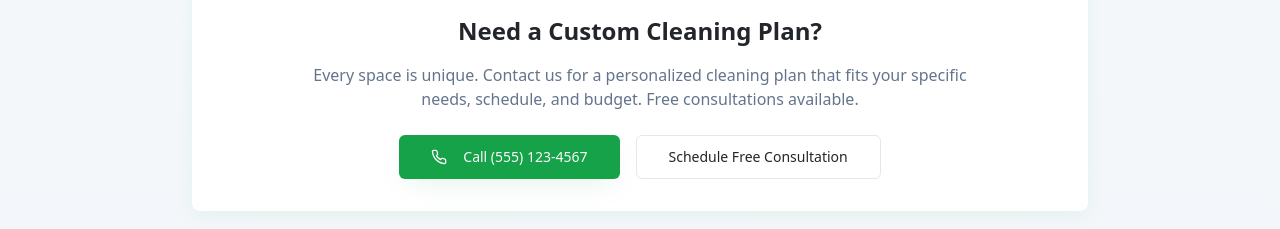
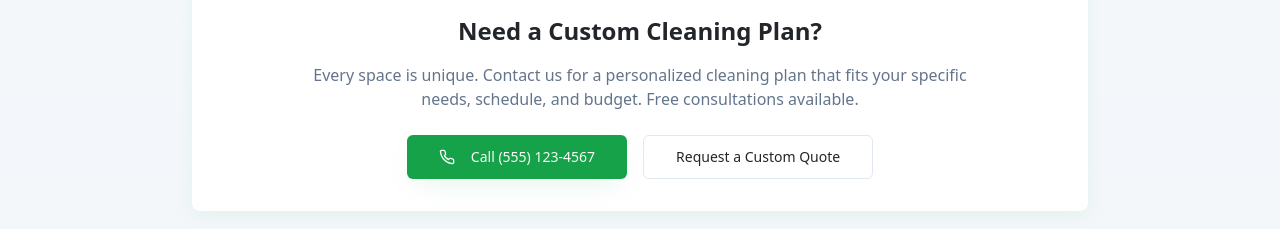
Before and after one commit to alexandertfranco/ecoease-clean-website, a React (Vite) app: page / in a window 1280 px wide. Shown: the part 2160-2389 px from the top of the page. Built offline with nearby package versions, Linux system fonts and the light colour scheme.

Commit message:
Update button text
Changed button text to "Request a Custom Quote".

```diff
--- a/src/components/Services.tsx
+++ b/src/components/Services.tsx
@@ -170,7 +170,7 @@ const Services = () => {
               Call (555) 123-4567
             </Button>
             <Button variant="outline" size="lg">
-              Schedule Free Consultation
+              Request a Custom Quote
             </Button>
           </div>
         </div>
```
